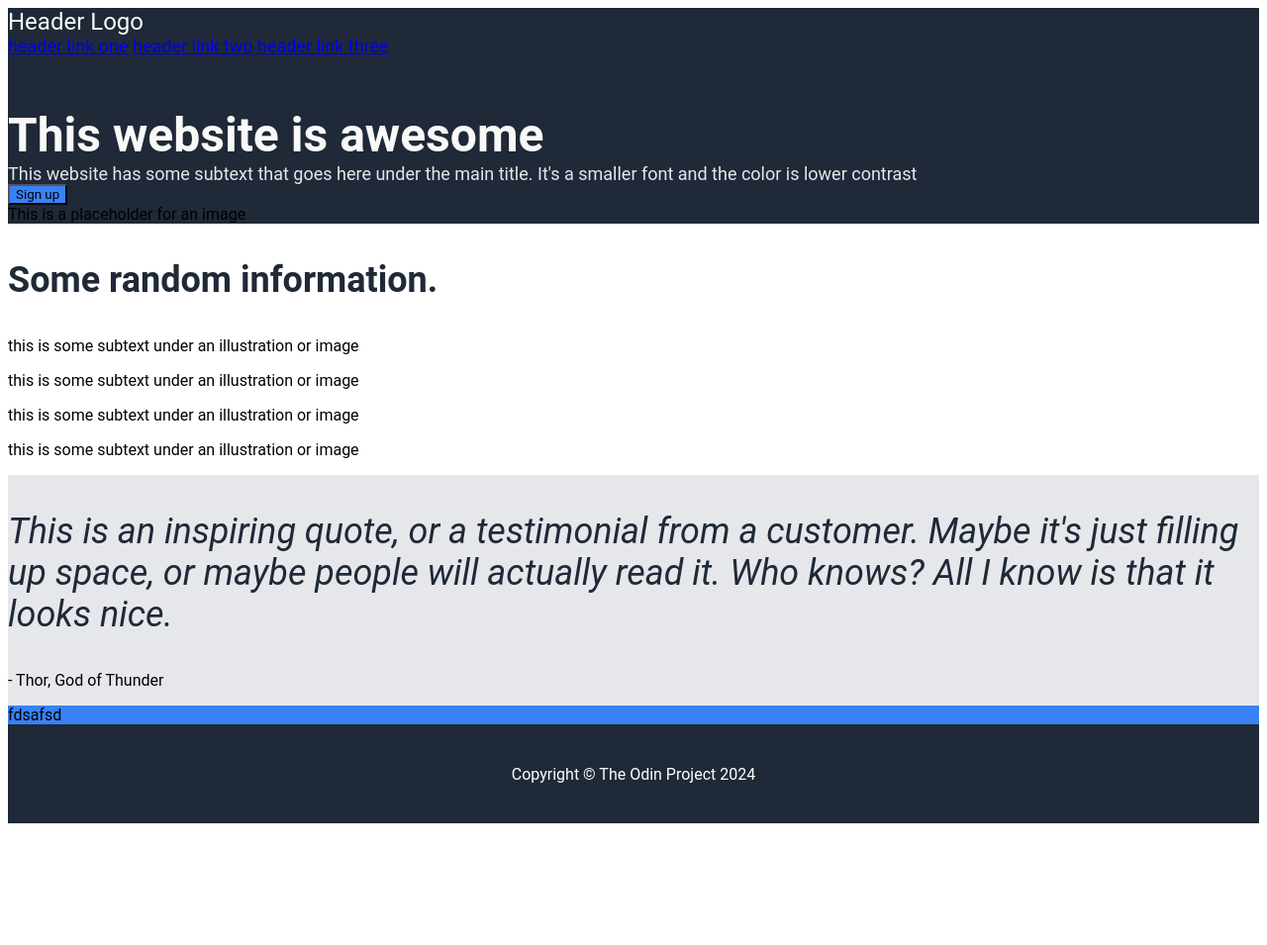
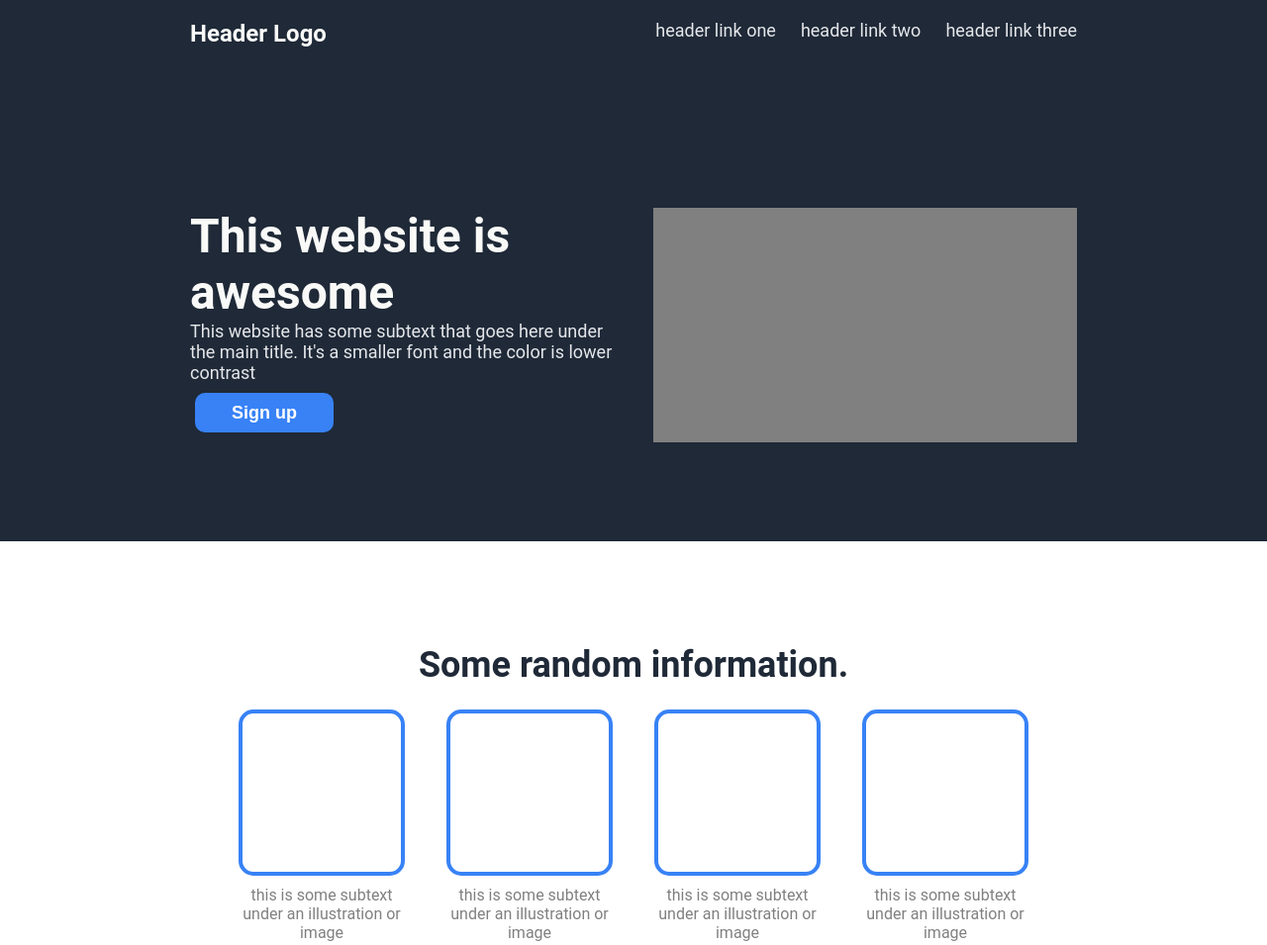
Before and after one commit to nmq/odin-landing-page, a plain HTML site: page index.html in a window 1280 px wide. Shown: the top 955 px of the page at 99% size. Before the commit the page ends 840 px from the top, so only its background shows below. Drawn offline with Linux system fonts and the light colour scheme.

Commit message:
Finish landing page

```diff
--- a/index.html
+++ b/index.html
@@ -15,16 +15,16 @@
             <a href="#">header link three</a>
         </div>
     </div>
-    <div class="hero">
+    <div class="one">
         <div class="herotext">
             <div class="main">This website is awesome</div>
             <div class="sec">This website has some subtext that goes here under the main title. It's a smaller font and the color is lower contrast</div>
             <button>Sign up</button>
         </div>
-        <div class="placeholder">This is a placeholder for an image</div>
+        <div class="placeholder"></div>
     </div>
-    <div class="info">
-        <p class="infoheader">Some random information.</p>
+    <div class="two">
+        <h1 class="infoheader">Some random information.</h1>
         <div class="content">
             <div class="card">
                 <div class="img"></div>
@@ -44,12 +44,20 @@
             </div>
         </div>
     </div>
-    <div class="quote">
-        <p class="text">This is an inspiring quote, or a testimonial from a customer. Maybe it's just filling up space, or maybe people will actually read it. Who knows? All I know is that it looks nice.</p>
-        <p class="source">- Thor, God of Thunder</p>
+    <div class="three">
+        <div class="quote">
+            <p class="text">This is an inspiring quote, or a testimonial from a customer. Maybe it's just filling up space, or maybe people will actually read it. Who knows? All I know is that it looks nice.</p>
+            <p class="source">- Thor, God of Thunder</p>
+        </div>
     </div>
-    <div class="call">
-        fdsafsd
+    <div class="four">
+        <div class="call">
+            <div class="calltext">
+                <div class="main">Call to action! It's time!</div>
+                <div class="sec">Sign up for our products by clicking that button right over there!</div>
+            </div>
+            <button class="callbutton">Sign up</div>
+        </div>
     </div>
     <div class="footer">
         Copyright © The Odin Project 2024
--- a/style.css
+++ b/style.css
@@ -1,42 +1,83 @@
-* {
+body {
+    display: flex;
+    flex-direction: column;
+    margin: 0;
     font-family: roboto;
 }
 
-body {
+body > * {
     display: flex;
+    justify-content: center;
+    padding: 20px;
+}
+
+.two,
+.three {
     flex-direction: column;
 }
 
-body > * {
-    align-items: center;
-    justify-content: center;
+.call,
+.content {
+    display: flex;
 }
 
 .header,
-.hero,
+.one,
 .footer {
     background-color: #1F2937;
 }
 
-.header,
-.footer {
-    height: 100px;
+.header {
+    height: 70px;
+    justify-content: space-between;
+    padding: 20px 15%;
 }
 
-.hero .main {
+.header .links {
+    display: flex;
+    gap: 25px;
+}
+
+.one,
+.four {
+    padding: 100px 15%;
+}
+
+.one {
+    gap: 40px;
+}
+
+.one > * {
+    flex: 1;
+}
+
+.herotext .main {
     font-size: 48px;
     font-weight: bolder;
     color: #F9FAF8;
 }
 
-.hero .sec,
-.header .links {
+.herotext .sec,
+a {
     font-size: 18px;
     color: #E5E7EB;
+    text-decoration: none;
+}
+
+button {
+    width: 140px;
+    height: 40px;
+    color: white;
+    font-size: 18px;
+    font-weight: bold;
+    border-radius: 10px;
+    border-style: none;
+    margin: 10px 5px;
 }
 
 .header .logo {
     font-size: 24px;
+    font-weight: bold;
     color: #F9FAF8;
 }
 
@@ -45,23 +86,101 @@ button,
     background-color: #3882F6;
 }
 
+.placeholder {
+    background-color: grey;
+    display: flex;
+    justify-content: center;
+    align-items: center;
+}
+
+.two {
+    padding: 80px 20%;
+}
+
 .infoheader {
     font-size: 36px;
     font-weight: bolder;
     color: #1F2937;
+    text-align: center;
+}
+
+.content {
+    display: flex;
+    gap: 50px;
+    justify-content: center;
+}
+
+.card {
+    display: flex;
+    flex-direction: column;
+    gap: 10px;
+    align-items: center;
+    text-align: center;
+    max-width: 160px;
+}
+
+.img {
+    width: 160px;
+    height: 160px;
+    border: 4px solid #3882F6;
+    border-radius: 15px;
+}
+
+p {
+    margin: 0;
+    color: grey;
+}
+
+.three {
+    padding: 110px 20%;
+    background-color: #E5E7EB;
+    align-items: center;
 }
 
 .quote {
-    background-color: #E5E7EB;
+    display: flex;
+    flex-direction: column;
+    max-width: 800px;
 }
 
 .quote .text {
     font-size: 36px;
     font-style: italic;
+    font-weight: lighter;
     color: #1F2937;
+}
+
+.quote .source {
+    text-align: right;
+    padding-right: 50px;
+    color: black;
+    font-size: 18px;
+    font-weight: bold;
+}
+
+.call {
+    display: flex;
+    justify-content: space-evenly;
+    align-items: center;
+    width: 1000px;
+    height: 150px;
+    border-radius: 10px;
+    color: white;
+}
+
+.calltext .main {
+    font-size: 24px;
+    font-weight: bold;
+}
+
+.callbutton {
+    border: 2px solid white;
+    border-radius: 10px;
 }
 
 .footer {
     display: flex;
+    align-items: center;
+    height: 100px;
     color: white;
 }
```
